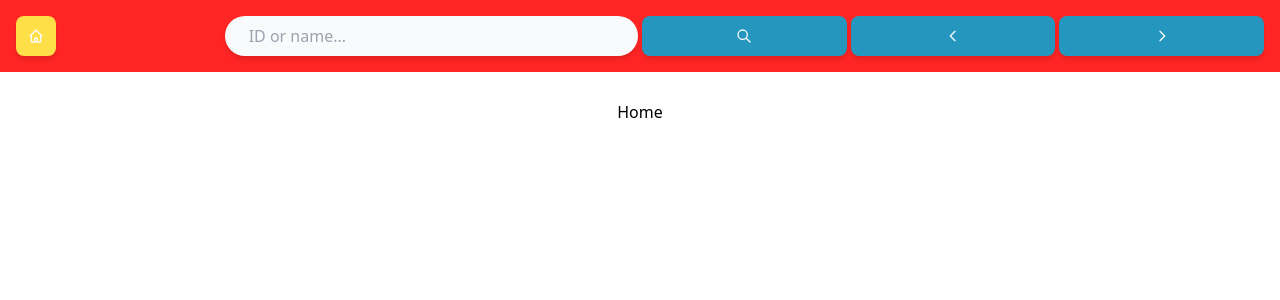
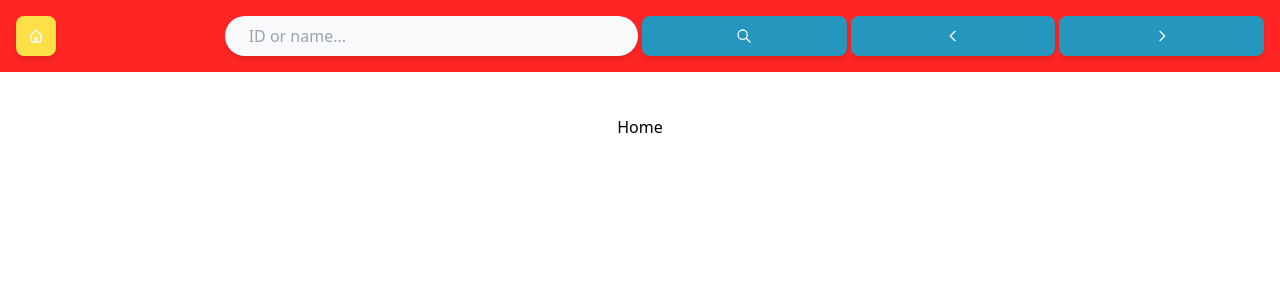
Before and after one commit to angelog05/pokedexcard, a Next.js app: page / in a window 1280 px wide. Shown: the top 300 px of the page. Built offline with nearby package versions, Linux system fonts and the light colour scheme.

Commit message:
Fixed width and height

```diff
--- a/src/components/layout/index.js
+++ b/src/components/layout/index.js
@@ -16,8 +16,8 @@ const Layout = (props) => {
           <Nav />
         </div>
         <div
-          className="flex justify-center py-10 px-5"
-          style={{ marginTop: 60 }}
+          className="flex justify-center py-10 px-5 w-full h-full"
+          style={{ marginTop: 75 }}
         >
           {props.children}
         </div>
```
